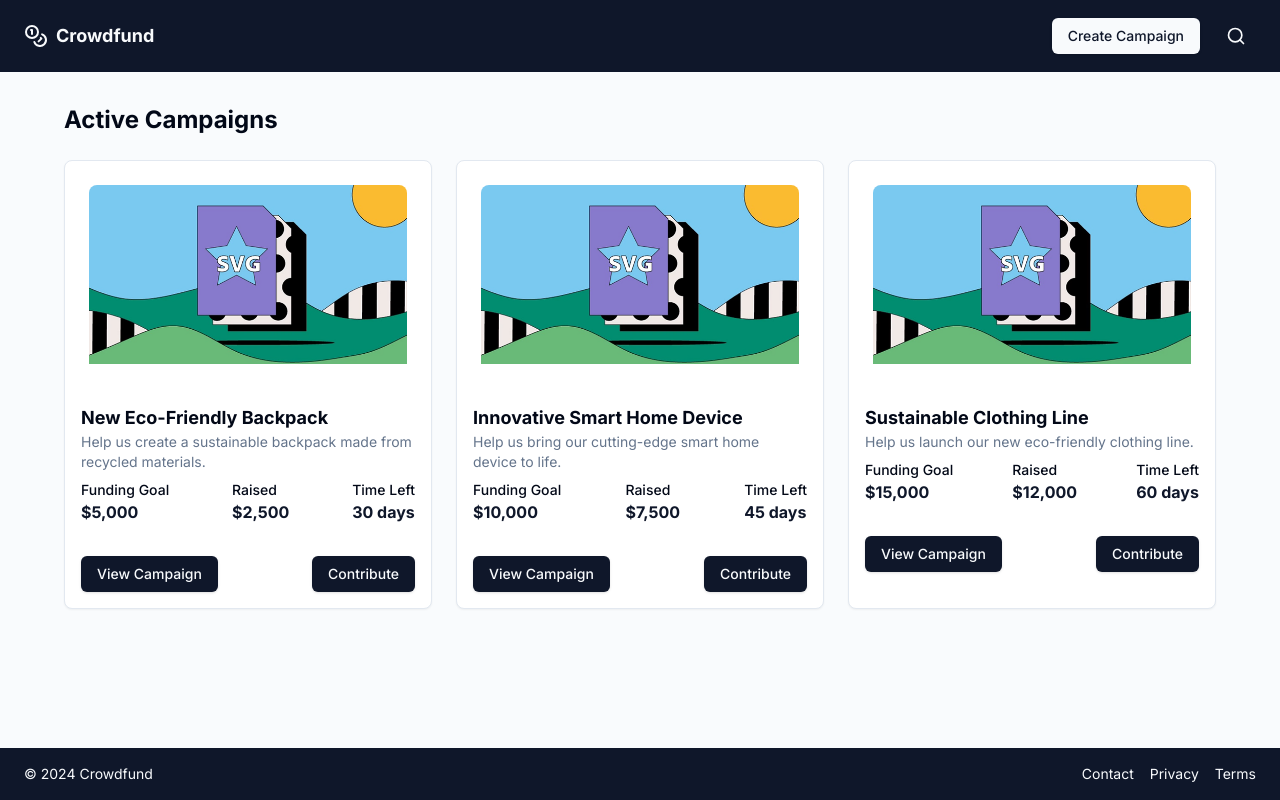
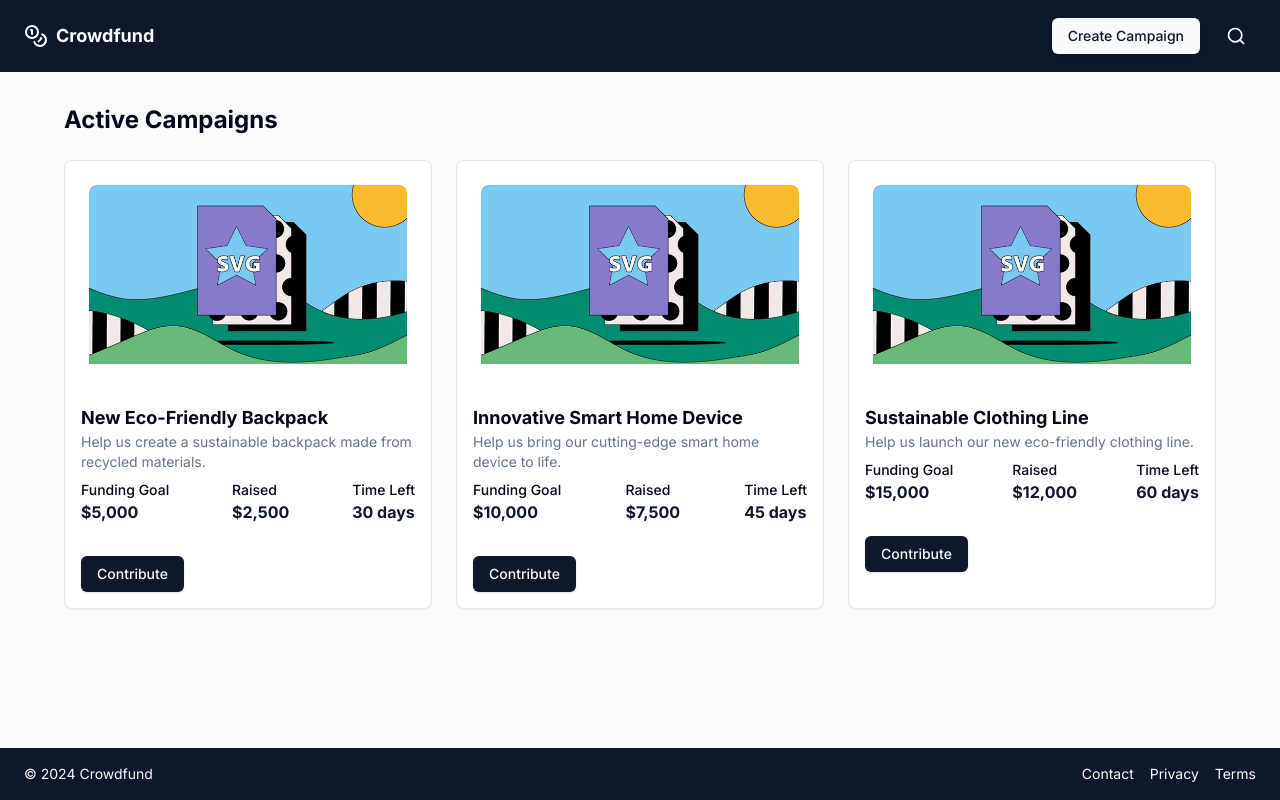
Before and after one commit to Philotheephilix/CrowdFund-BTC2WBTC, a Next.js app: page / in a window 1280 px wide. Built offline with nearby package versions, Linux system fonts and the light colour scheme.

Commit message:
code cleanup

```diff
--- a/src/components/component.tsx
+++ b/src/components/component.tsx
@@ -141,15 +141,7 @@ export function Component() {
                   </div>
                 </CardContent>
                 <CardFooter className="p-4 flex justify-between">
-                  <Button
-                    onClick={() => {
-                      setShowCampaignDetails(true);
-                      setSelectedCampaign(campaign);
-                    }}
-                    className="inline-flex h-9 items-center justify-center rounded-md bg-primary px-4 py-2 text-sm font-medium text-primary-foreground shadow transition-colors hover:bg-primary/90 focus-visible:outline-none focus-visible:ring-1 focus-visible:ring-ring disabled:pointer-events-none disabled:opacity-50"
-                  >
-                    View Campaign
-                  </Button>
+
                   <Link
                     href={`/submit?title=${encodeURIComponent(campaign.address)}`}
                     passHref
--- a/src/components/ui/textarea.tsx
+++ /dev/null
@@ -1,24 +0,0 @@
-import * as React from "react"
-
-import { cn } from "@/lib/utils"
-
-export interface TextareaProps
-  extends React.TextareaHTMLAttributes<HTMLTextAreaElement> {}
-
-const Textarea = React.forwardRef<HTMLTextAreaElement, TextareaProps>(
-  ({ className, ...props }, ref) => {
-    return (
-      <textarea
-        className={cn(
-          "flex min-h-[80px] w-full rounded-md border border-input bg-background px-3 py-2 text-sm ring-offset-background placeholder:text-muted-foreground focus-visible:outline-none focus-visible:ring-2 focus-visible:ring-ring focus-visible:ring-offset-2 disabled:cursor-not-allowed disabled:opacity-50",
-          className
-        )}
-        ref={ref}
-        {...props}
-      />
-    )
-  }
-)
-Textarea.displayName = "Textarea"
-
-export { Textarea }
```
